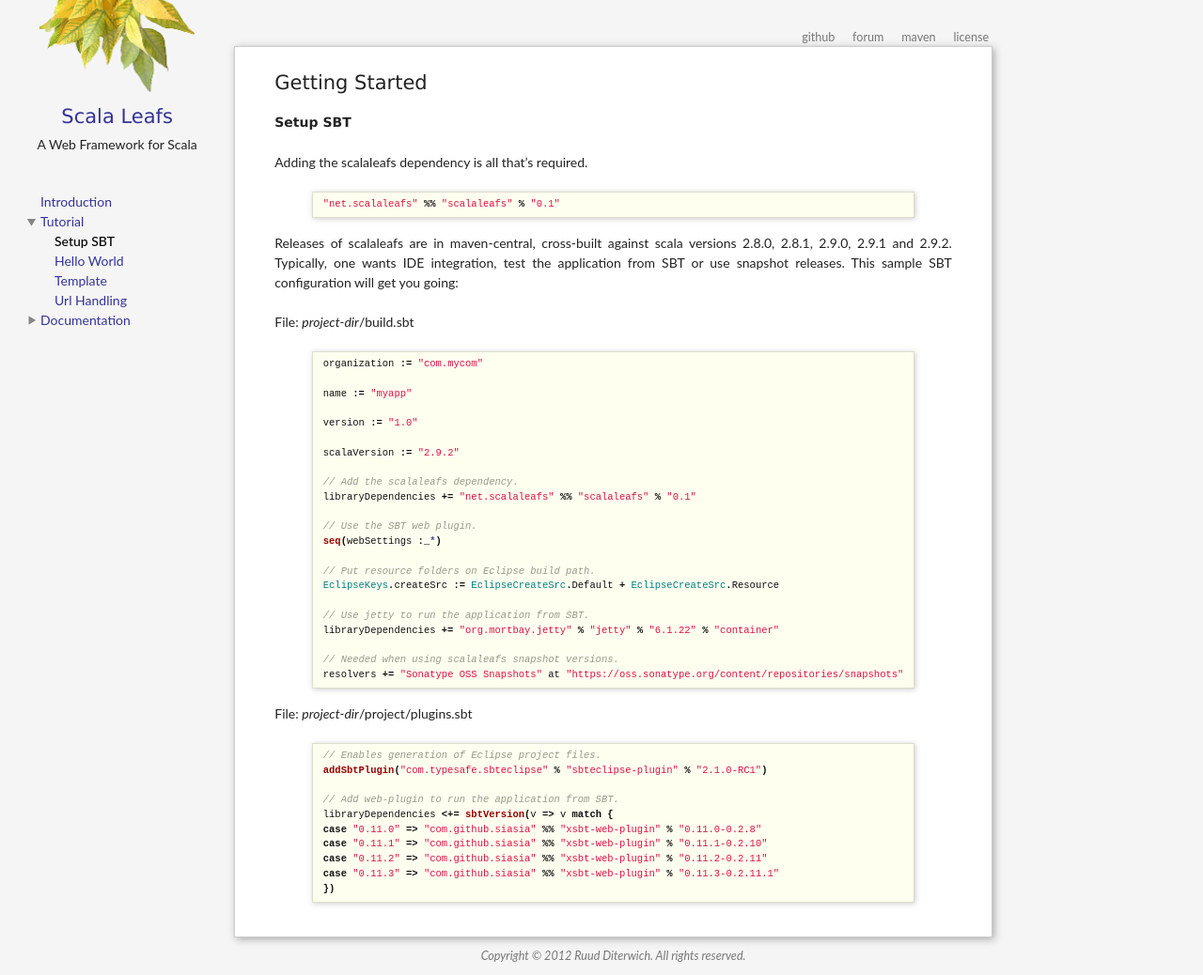
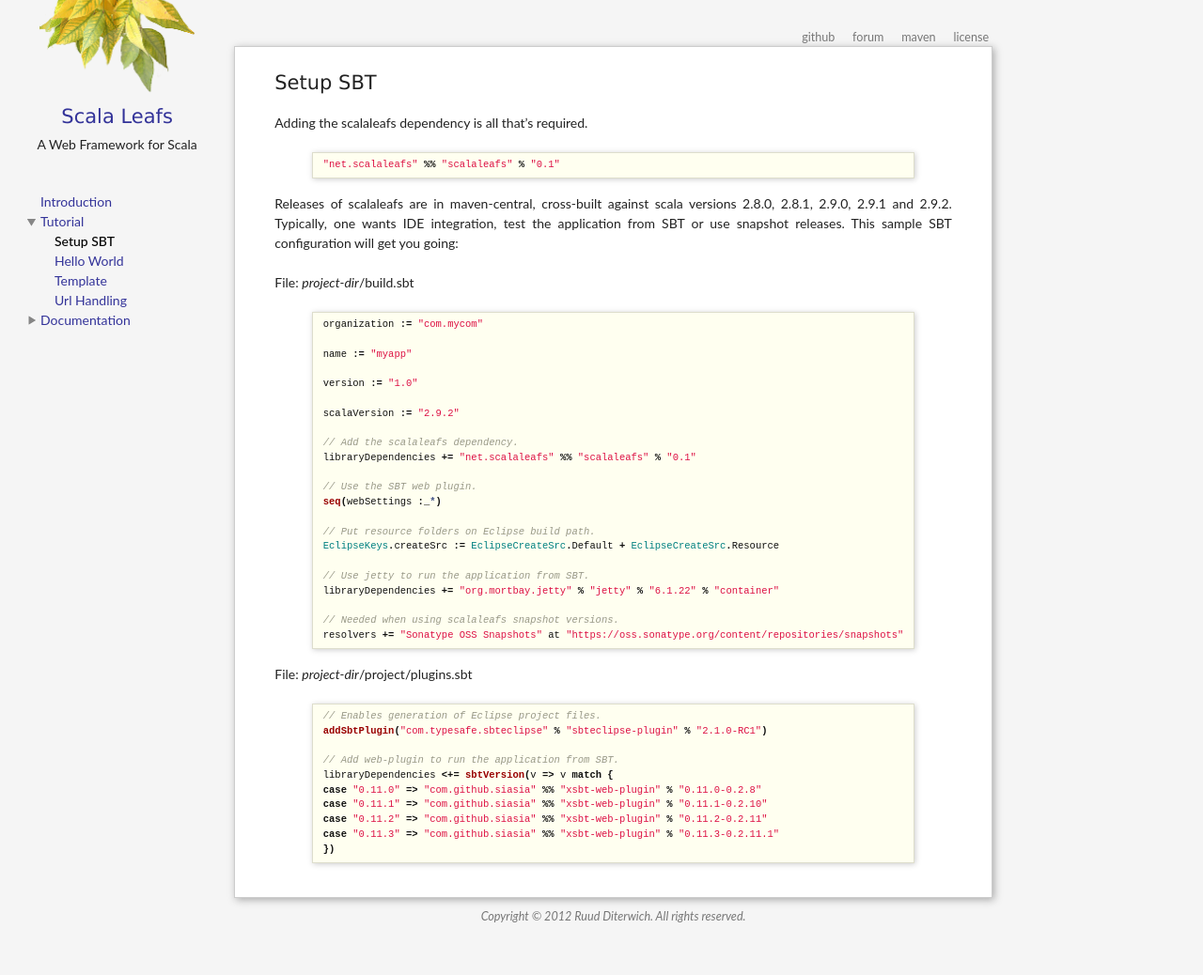
Before and after one commit to scalastuff/scalaleafs, a Jekyll site: the page built from setup-sbt.md, in a window 1280 px wide. Shown: the whole page at 94% size. Built offline with Jekyll 4.4.1, drawn with Linux system fonts in a browser that asks for light colours; after the commit the page ends 996 px from its top, so only the background shows below that.

Commit message:
Updated setup-sbt.md

```diff
--- a/setup-sbt.md
+++ b/setup-sbt.md
@@ -1,11 +1,7 @@
 ---
 layout: default
-title: Getting Started
-category: Tutorial
-index: 2
+title: Setup SBT
 ---
-
-## Setup SBT
 
 Adding the scalaleafs dependency is all that's required.
 
```
